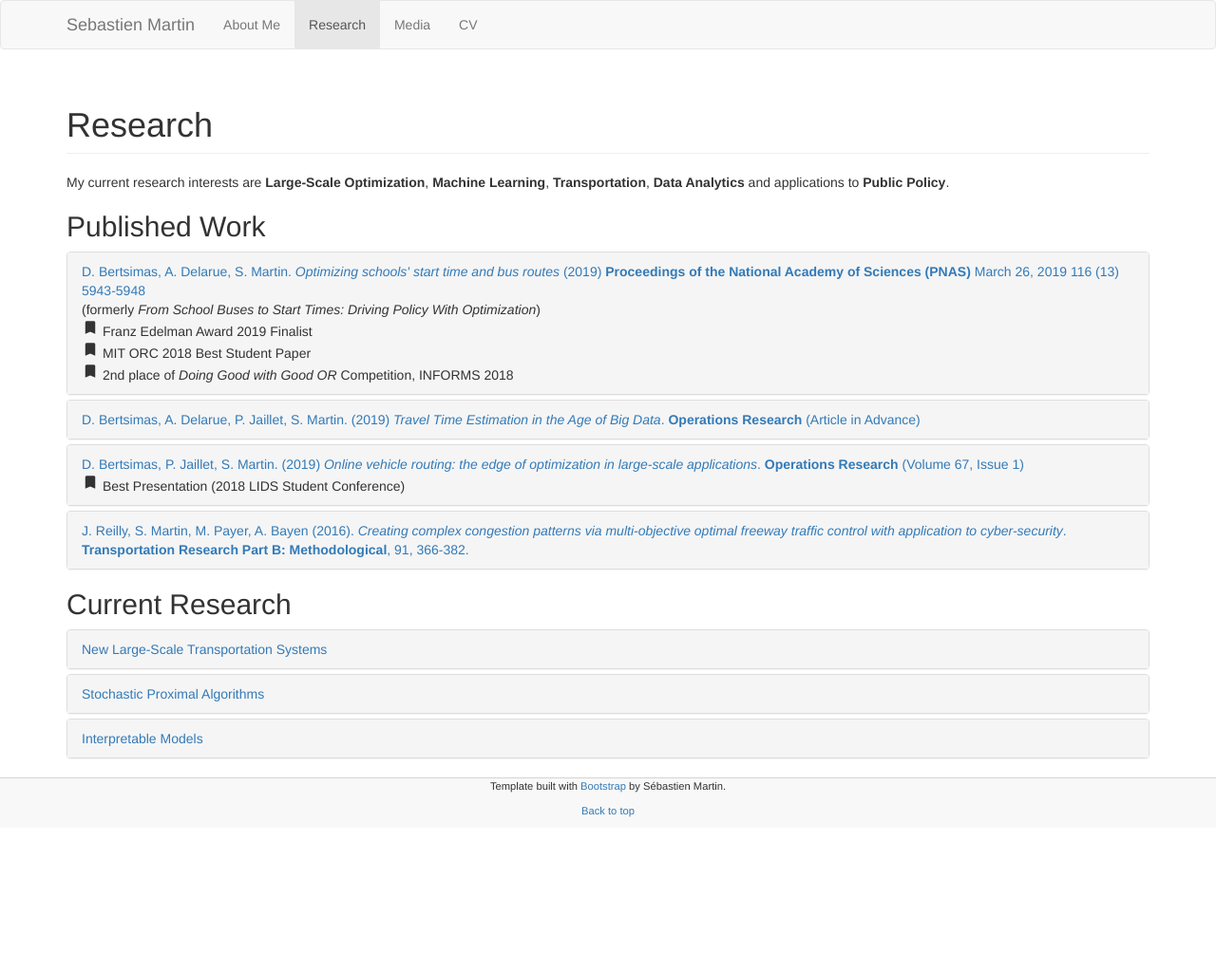
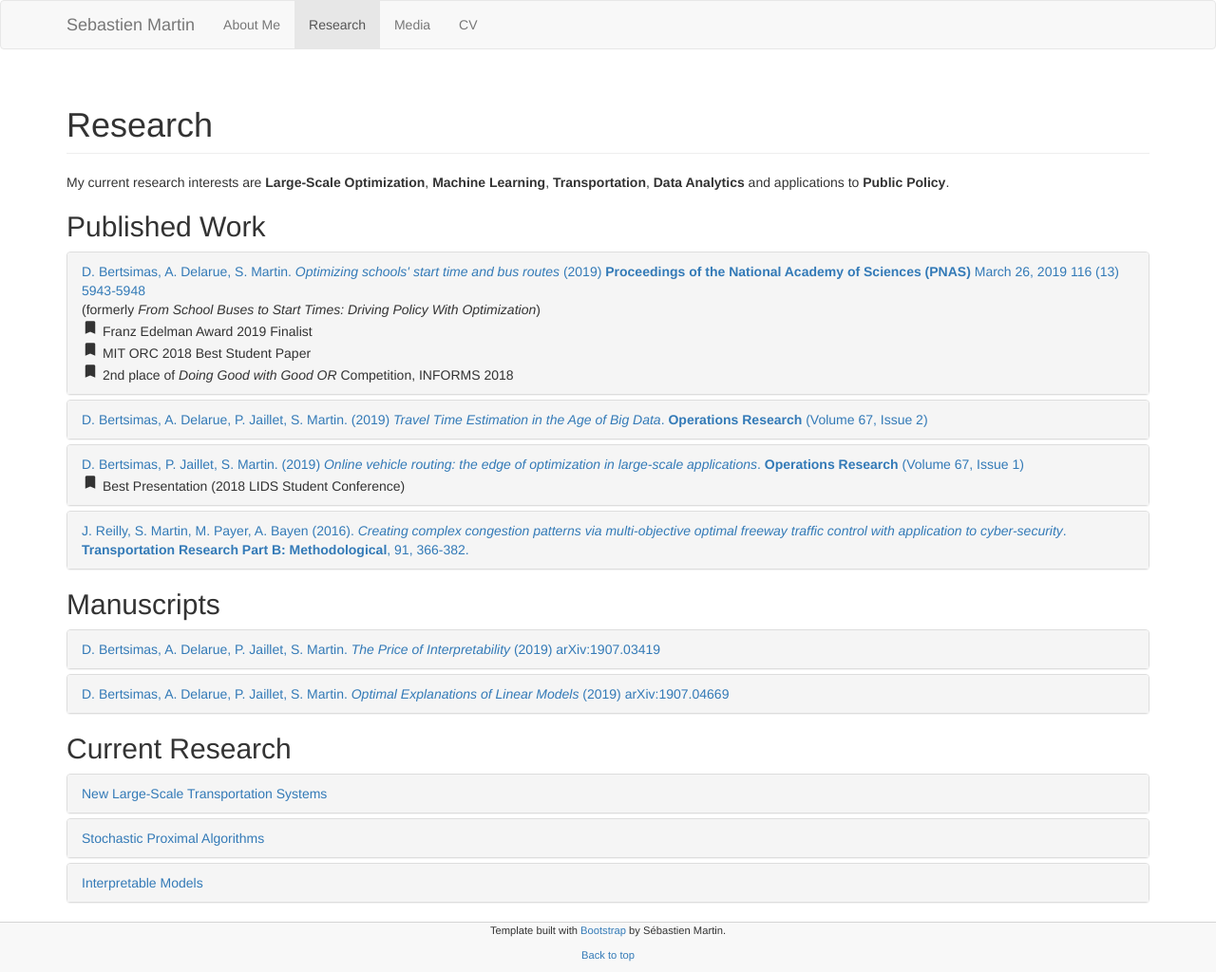
Before and after one commit to trevorhsong/trevorhsong.github.io, a Jekyll site: the page built from research.html, in a window 1280 px wide. Shown: the whole page at 95% size. Built offline with Jekyll 4.4.1, drawn with Linux system fonts in a browser that asks for light colours; before the commit the page ends 900 px from its top, so only the background shows below that.

Commit message:
added latest research

```diff
--- a/research.html
+++ b/research.html
@@ -53,7 +53,7 @@ tabname: Research
             <a data-toggle="collapse" data-parent="#published" href="#collapse3">
               D. Bertsimas, A. Delarue, P. Jaillet, S. Martin. (2019)
               <em>Travel Time Estimation in the Age of Big Data</em>.
-              <strong>Operations Research</strong> (Article in Advance)
+              <strong>Operations Research</strong> (Volume 67, Issue 2)
             </a>
         </div>
         <div id="collapse3" class="panel-collapse collapse">
@@ -139,10 +139,59 @@ tabname: Research
         </div>
       </div>
     </div>
-    <!-- <h2>Completed Work</h2>
-    <div class="panel-group" id="completed">
-
-    </div> -->
+    <h2>Manuscripts</h2>
+    <div class="panel-group" id="manuscripts">
+      <div class="panel panel-default">
+          <div class="panel-heading">
+            <a data-toggle="collapse" data-parent="#manuscripts" href="#collapse2019priceof">
+              D. Bertsimas, A. Delarue, P. Jaillet, S. Martin.
+              <em>The Price of Interpretability</em> (2019) arXiv:1907.03419
+            </a>
+          </div>
+          <div id="collapse2019priceof" class="panel-collapse collapse">
+            <div class="panel-body">
+              <div class="row">
+                <div class="col-md-4">
+                  <img src="assets/img/2019priceofinterpretability.png" class="img-responsive" alt="Examples of incremental model spaces." />
+                </div>
+                <div class="col-md-8">
+                  <p>
+                    <strong>Abstract:</strong> When quantitative models are used to support decision-making on complex and important topics, understanding a model's ``reasoning'' can increase trust in its predictions, expose hidden biases, or reduce vulnerability to adversarial attacks. However, the concept of interpretability remains loosely defined and application-specific. In this paper, we introduce a mathematical framework in which machine learning models are constructed in a sequence of interpretable steps. We show that for a variety of models, a natural choice of interpretable steps recovers standard interpretability proxies (e.g., sparsity in linear models). We then generalize these proxies to yield a parametrized family of consistent measures of model interpretability. This formal definition allows us to quantify the ``price'' of interpretability, i.e., the tradeoff with predictive accuracy. We demonstrate practical algorithms to apply our framework on real and synthetic datasets.
+                  </p>
+                  <p style="text-align: center;">
+                    <a href="https://arxiv.org/abs/1907.03419"><button type="button" class="btn btn-primary btn-lg">Get Manuscript</button></a>
+                  </p>
+                </div>
+              </div>
+            </div>
+          </div>
+      </div>
+      <div class="panel panel-default">
+          <div class="panel-heading">
+            <a data-toggle="collapse" data-parent="#manuscripts" href="#collapse2019optimalexplanations">
+              D. Bertsimas, A. Delarue, P. Jaillet, S. Martin.
+              <em>Optimal Explanations of Linear Models</em> (2019) arXiv:1907.04669
+            </a>
+          </div>
+          <div id="collapse2019optimalexplanations" class="panel-collapse collapse">
+            <div class="panel-body">
+              <div class="row">
+                <div class="col-md-4">
+                  <img src="assets/img/2019optimalexplanations.png" class="img-responsive" alt="Coordinate path illustration." />
+                </div>
+                <div class="col-md-8">
+                  <p>
+                    <strong>Abstract:</strong> When predictive models are used to support complex and important decisions, the ability to explain a model's reasoning can increase trust, expose hidden biases, and reduce vulnerability to adversarial attacks. However, attempts at interpreting models are often ad hoc and application-specific, and the concept of interpretability itself is not well-defined. We propose a general optimization framework to create explanations for linear models. Our methodology decomposes a linear model into a sequence of models of increasing complexity using coordinate updates on the coefficients. Computing this decomposition optimally is a difficult optimization problem for which we propose exact algorithms and scalable heuristics. By solving this problem, we can derive a parametrized family of interpretability metrics for linear models that generalizes typical proxies, and study the tradeoff between interpretability and predictive accuracy.
+                  </p>
+                  <p style="text-align: center;">
+                    <a href="https://arxiv.org/abs/1907.04669"><button type="button" class="btn btn-primary btn-lg">Get Manuscript</button></a>
+                  </p>
+                </div>
+              </div>
+            </div>
+          </div>
+      </div>
+    </div>
 
     <h2>Current Research</h2>
     <div class="panel-group" id="current">
```
Also changed, not shown: assets/img/2019optimalexplanations.png (added), assets/img/2019priceofinterpretability.png (added).
